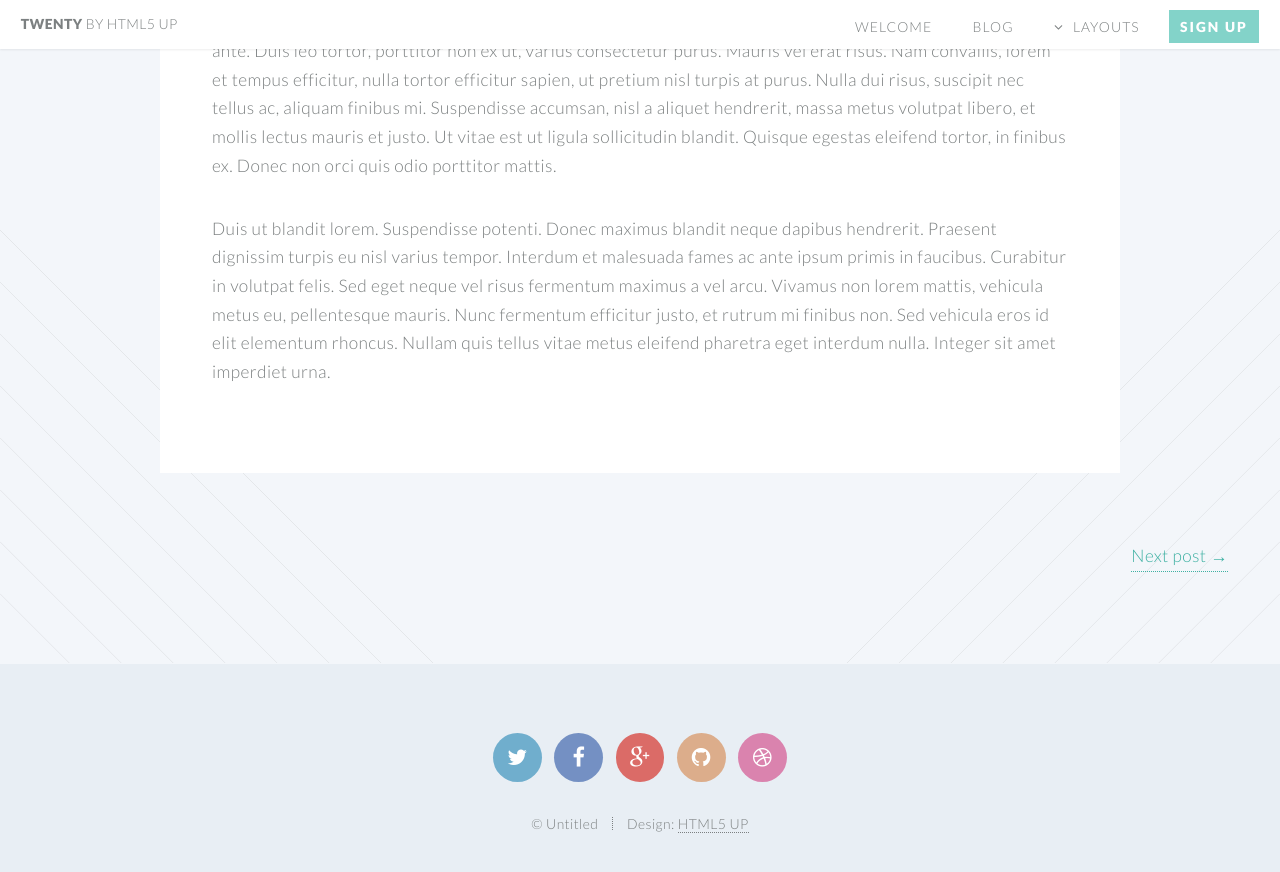
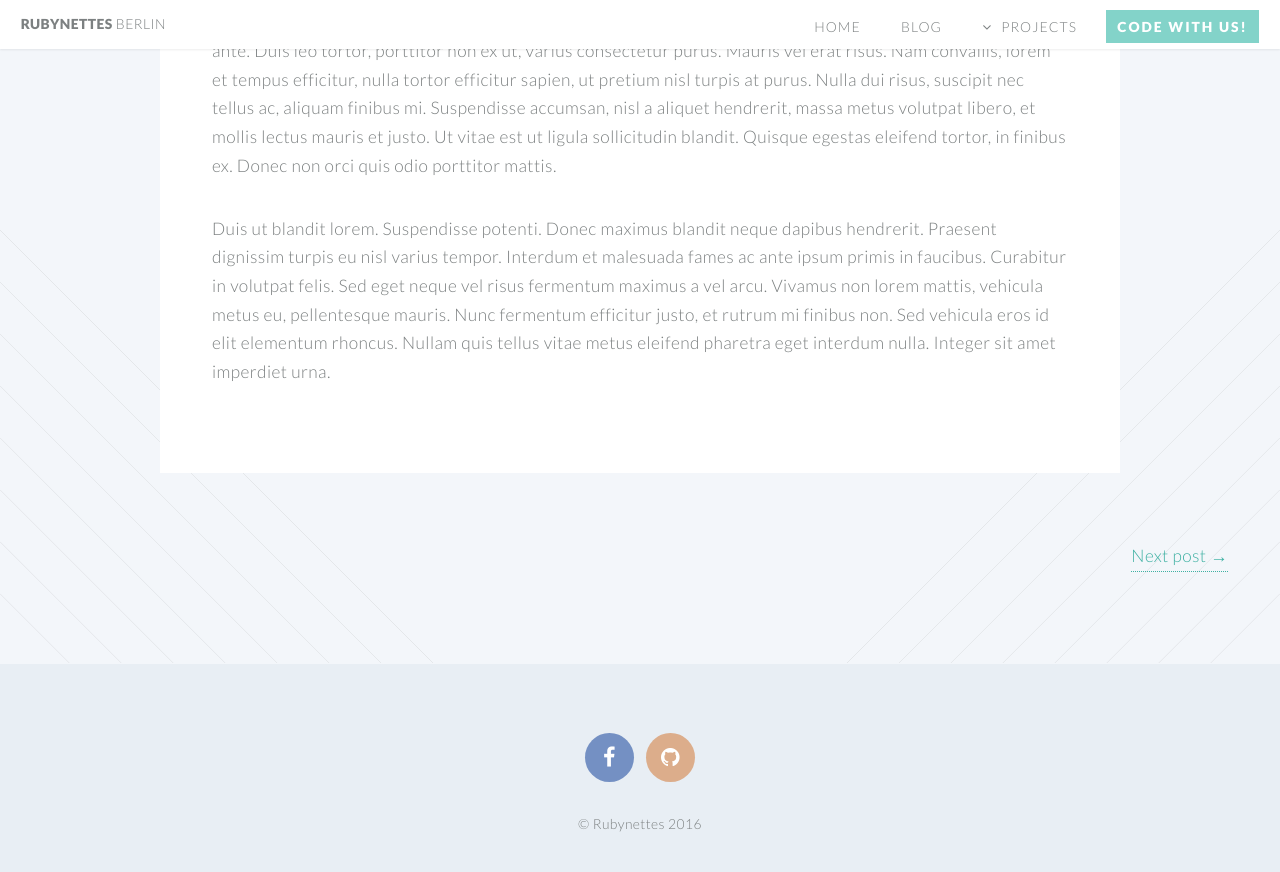
Before and after one commit to supernoir/rubynettes, a Jekyll site: the page built from _posts/2014-08-07-first-post.markdown, in a window 1280 px wide and 900 px high, scrolled down 1042 px. Shown: the top 872 px of the window. Built offline with Jekyll 4.4.1, drawn with Linux system fonts in a browser that asks for light colours.

Commit message:
Changes homepage content and banner

```diff
--- a/_includes/banner.html
+++ b/_includes/banner.html
@@ -19,7 +19,7 @@
          in Berlin Mitte.</p>
         <footer>
             <ul class="buttons vertical">
-                <li><a href="#main" class="button fit scrolly">Tell Me More</a></li>
+                <li><a href="#main" class="button fit scrolly">Join us!</a></li>
             </ul>
         </footer>
 
--- a/_includes/footer.html
+++ b/_includes/footer.html
@@ -2,15 +2,12 @@
 <footer id="footer">
 
     <ul class="icons">
-        <li><a href="#" class="icon circle fa-twitter"><span class="label">Twitter</span></a></li>
-        <li><a href="#" class="icon circle fa-facebook"><span class="label">Facebook</span></a></li>
-        <li><a href="#" class="icon circle fa-google-plus"><span class="label">Google+</span></a></li>
-        <li><a href="#" class="icon circle fa-github"><span class="label">Github</span></a></li>
-        <li><a href="#" class="icon circle fa-dribbble"><span class="label">Dribbble</span></a></li>
+        <li><a href="https://www.facebook.com/groups/rubynettes/" class="icon circle fa-facebook"><span class="label">Facebook</span></a></li>
+        <li><a href="https://github.com/rubynettes" class="icon circle fa-github"><span class="label">Github</span></a></li>
     </ul>
 
     <ul class="copyright">
-        <li>&copy; Untitled</li><li>Design: <a href="http://html5up.net">HTML5 UP</a></li>
+        <li>&copy; Rubynettes 2016</li>
     </ul>
 
 </footer>
--- a/_includes/header.html
+++ b/_includes/header.html
@@ -1,11 +1,11 @@
 <header id="header">
-				<h1 id="logo"><a href="/">Twenty <span>by HTML5 UP</span></a></h1>
+				<h1 id="logo"><a href="/">Rubynettes <span>Berlin</span></a></h1>
 				<nav id="nav">
 					<ul>
-						<li><a href="/">Welcome</a></li>
+						<li><a href="/">Home</a></li>
                         <li><a href="/blog.html">Blog</a></li>
 						<li class="submenu">
-							<a href="">Layouts</a>
+							<a href="">Projects</a>
 							<ul>
 								<li><a href="/left-sidebar.html">Left Sidebar</a></li>
 								<li><a href="/right-sidebar.html">Right Sidebar</a></li>
@@ -23,7 +23,7 @@
 								</li>
 							</ul>
 						</li>
-						<li><a href="#" class="button special">Sign Up</a></li>
+						<li><a href="#" class="button special">Code with us!</a></li>
 					</ul>
 				</nav>
 			</header>
```
Also changed, not shown: images/banner_alt.jpg (added), 1 other file.
